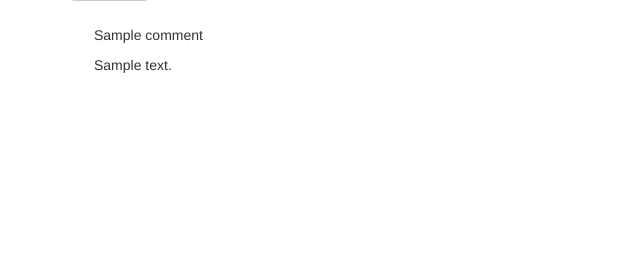
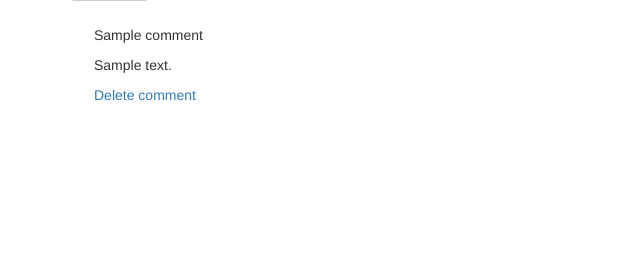
Before and after one commit to AshleyAlpha/post, a Flask app: page /comment/new/1 in a window 1280 px wide. Shown: the part 293-558 px from the top of the page, without its empty margins (0-640 px from the left). Run offline with Flask 2, Linux system fonts and the light colour scheme; a user stored in the database is signed in; tables that the repository leaves empty hold one stand-in row (values such as "Sample post"); some libraries are stand-ins or nearby versions.

Commit message:
delete comment button

```diff
--- a/app/main/views.py
+++ b/app/main/views.py
@@ -68,18 +68,31 @@ def create_posts():
     return render_template('post.html',form = form)
 
 @main.route('/comment/new/<int:id>', methods=['GET','POST'])
-# @login_required
+@login_required
 def comments(id):
     form = CommentsForm()
     if form.validate_on_submit():
+        names=form.names.data
         comment=form.comment.data
         new_comment=Comment(comment=comment,posts_id = id,user=current_user)
+        # new_names=Comment(names=names,posts_id = id,user=current_user)
 
         db.session.add(new_comment)
         db.session.commit()
     comment=Comment.query.filter_by(posts_id=id).all()
 
     return render_template('comment.html',comment=comment,form = form)
+
+@main.route('/delete/comment/<int:id>', methods = ['GET', 'POST'])
+@login_required
+def delete_comment(id):
+    comment=Comment.query.filter_by(id=id).first()
+
+
+    if comment is not None:
+       comment.delete_comment()
+       return redirect(url_for('main.index'))
+
 
 @main.route('/subscriber/new/', methods=['GET','POST'])
 def subscribe():
--- a/app/models.py
+++ b/app/models.py
@@ -52,6 +52,10 @@ class Comment(db.Model):
     def __repr__(self):
         return f'User {self.comment}'
 
+    def delete_comment(self):
+       db.session.delete(self)
+       db.session.commit()
+
 class Subscribe(db.Model):
     __tablename__ = 'subscribers'
     id = db.Column(db.Integer,primary_key = True)
--- a/app/templates/comment.html
+++ b/app/templates/comment.html
@@ -17,6 +17,7 @@
         {% for vida in comment %}
         <p>{{vida.names}}</p>
         <p>{{vida.comment}}</p>
+        <a href="{{url_for('main.delete_comment',id=vida.id)}}">Delete comment</a>
         {% endfor %}
     </div>
 </div>
--- a/app/templates/email/notification.txt
+++ b/app/templates/email/notification.txt
@@ -1 +1 @@
-Thank you for subscribing!
+hello dear subscriber! there in a new post on our blogging website.
--- a/app/templates/email/subscribing.txt
+++ b/app/templates/email/subscribing.txt
@@ -1 +1 @@
-hello! here is the new post on our blogging website.
+thank you for subscribing!
```
